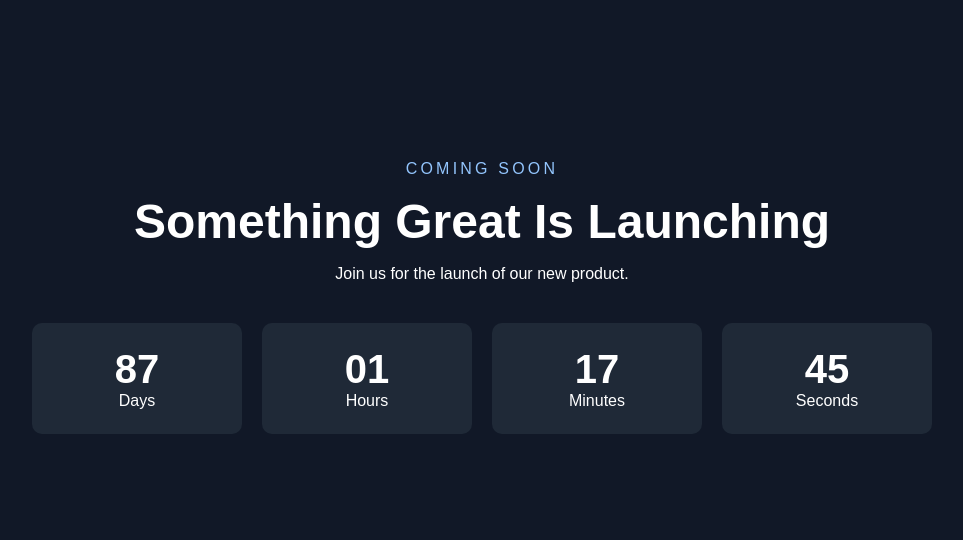
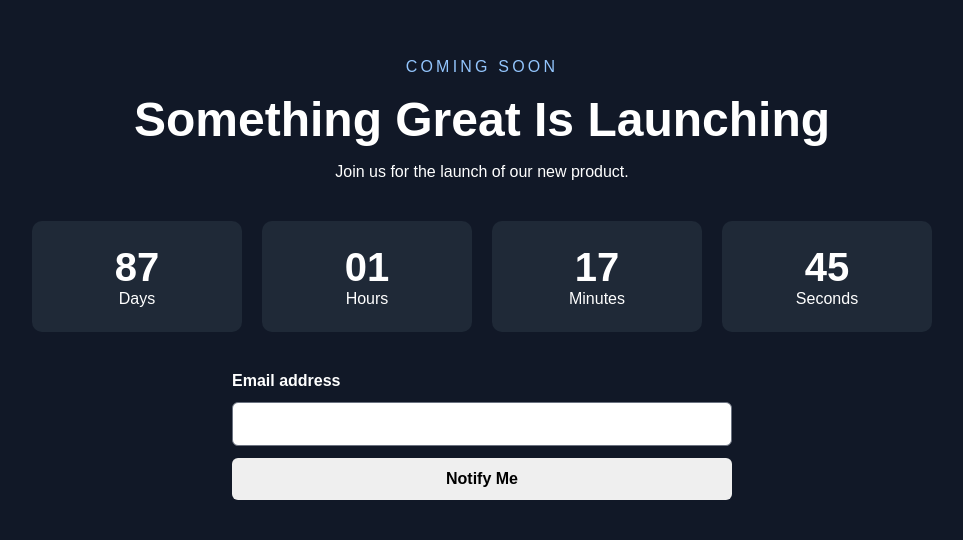
Before and after one commit to ninitu123456/web-homework, a plain HTML site: page hw3-resilient-landing/index.html in a window 1280 px wide. Shown: the part 111-651 px from the top of the page, without its empty margins (158-1121 px from the left). Drawn offline with Linux system fonts and the light colour scheme.

Commit message:
feat(form): implement form state machine

```diff
--- a/hw3-resilient-landing/css/style.css
+++ b/hw3-resilient-landing/css/style.css
@@ -81,3 +81,53 @@ h1 {
     }
 
 }
+
+.signup-form {
+    max-width: 500px;
+
+    margin: 40px auto 0;
+
+    display: grid;
+    gap: 12px;
+
+    text-align: left;
+}
+
+
+.signup-form label {
+    font-weight: bold;
+}
+
+
+.signup-form input {
+    width: 100%;
+
+    padding: 12px;
+
+    font: inherit;
+
+    border: 1px solid #6b7280;
+    border-radius: 6px;
+}
+
+
+.signup-form button {
+    padding: 12px 20px;
+
+    font: inherit;
+    font-weight: bold;
+
+    border: 0;
+    border-radius: 6px;
+
+    cursor: pointer;
+}
+
+
+#form-message {
+    min-height: 24px;
+
+    margin: 0;
+
+    text-align: center;
+}
--- a/hw3-resilient-landing/index.html
+++ b/hw3-resilient-landing/index.html
@@ -59,11 +59,39 @@
                 </div>
 
             </div>
+            <form
+    id="signup-form"
+    class="signup-form"
+>
+
+    <label for="email">
+        Email address
+    </label>
+
+    <input
+        id="email"
+        name="email"
+        type="email"
+        required
+        autocomplete="email"
+    >
+
+    <button type="submit">
+        Notify Me
+    </button>
+
+    <p
+        id="form-message"
+        aria-live="polite"
+    ></p>
+
+</form>
 
         </section>
 
     </main>
     <script src="js/countdown.js" defer></script>
+    <script src="js/form.js" defer></script>
 </body>
 
 </html>
--- /dev/null
+++ b/hw3-resilient-landing/js/form.js
@@ -0,0 +1,94 @@
+const form =
+    document.querySelector('#signup-form');
+
+const emailInput =
+    document.querySelector('#email');
+
+const submitButton =
+    form.querySelector('button[type="submit"]');
+
+const message =
+    document.querySelector('#form-message');
+
+
+let state = 'idle';
+
+
+function renderState() {
+    switch (state) {
+
+        case 'idle':
+            submitButton.textContent = 'Notify Me';
+            message.textContent = '';
+            break;
+
+
+        case 'submitting':
+            submitButton.textContent = 'Submitting...';
+            message.textContent = 'Submitting your request...';
+            break;
+
+
+        case 'success':
+            submitButton.textContent = 'Notify Me';
+            message.textContent = 'Subscription successful.';
+            break;
+
+
+        case 'error':
+            submitButton.textContent = 'Try Again';
+            message.textContent = 'Something went wrong.';
+            break;
+
+    }
+}
+
+
+function submitSignup(email) {
+    return new Promise((resolve, reject) => {
+
+        setTimeout(() => {
+
+            if (email.includes('fail')) {
+                reject(new Error('Simulated request failure'));
+                return;
+            }
+
+            resolve();
+
+        }, 1000);
+
+    });
+}
+
+
+renderState();
+
+
+form.addEventListener('submit', async (event) => {
+
+    event.preventDefault();
+
+    const email = emailInput.value;
+
+    state = 'submitting';
+
+    renderState();
+
+
+    try {
+
+        await submitSignup(email);
+
+        state = 'success';
+
+    } catch (error) {
+
+        state = 'error';
+
+    }
+
+
+    renderState();
+
+});
```
Also changed, not shown: 1 other file.
